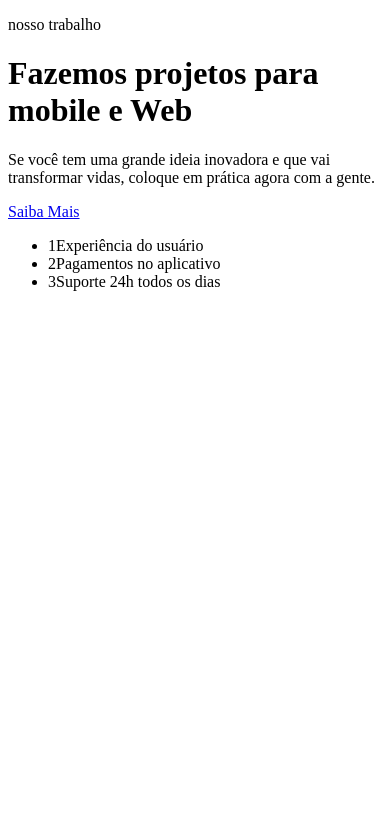
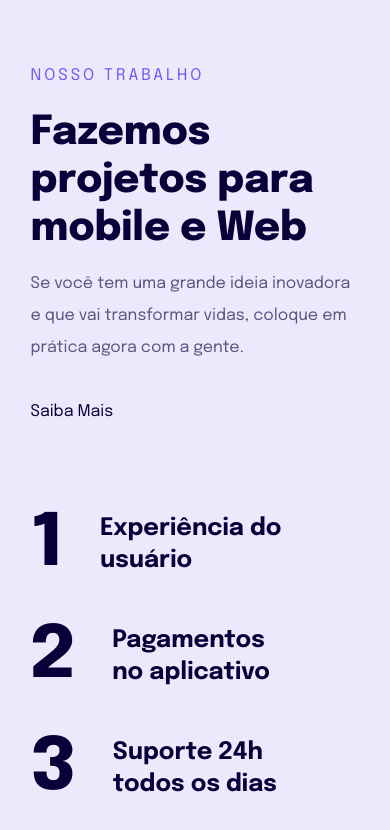
Before and after one commit to dev-rafael92as/explorerRocketseat, a plain HTML site: page Projeto04/index.html in a window 390 px wide. Drawn offline with Linux system fonts and the light colour scheme.

Commit message:
Finalização Estilização e Responsividade

```diff
--- a/Projeto04/assets/style.css
+++ b/Projeto04/assets/style.css
@@ -0,0 +1,119 @@
+@import url('https://fonts.googleapis.com/css2?family=Epilogue:wght@400;700;800&display=swap');
+
+:root {
+    font-size: 62.5%;
+}
+
+* {
+    margin: 0;
+    padding: 0;
+    box-sizing: border-box;
+}
+
+body {
+    background-color: #ECE9FD;
+    font-family: 'Epilogue', sans-serif;
+
+    font-size: 1.6rem;
+    padding: 6.0rem 2.3rem 6.6rem;
+}
+
+main {
+    margin: 0 auto;
+    max-width: 32.9rem;
+}
+
+h1 {
+    font-weight: 800;
+    font-size: 4.0rem;
+    line-height: 4.8rem;
+    color: #090039;
+    margin-bottom: 1.5rem;
+}
+
+p {
+    font-style: normal;
+    font-weight: 400;
+    font-size: 1.6rem;
+    line-height: 3.2rem;
+    color: rgba(10, 0, 57, 0.64);
+    margin-bottom: 3.2rem;
+}
+
+a {
+    display: inline-block;
+    font-weight: 400;
+    font-size: 1.6rem;
+    line-height: 3.2rem;
+    color: #090039;
+    text-decoration: none;
+    margin-bottom: 7.7rem;
+}
+
+a:hover {
+    font-weight: 700;
+}
+
+ul {
+    display: flex;
+    flex-direction: column;
+    gap: 3.2rem;
+}
+
+li {
+    list-style: none;
+    display: flex;
+    align-items: center;
+
+    font-style: normal;
+    font-weight: 700;
+    font-size: 2.4rem;
+    line-height: 3.2rem;
+    color: #090039;
+    max-width: 25.7rem;
+}
+
+span {
+    font-weight: 800;
+    font-size: 7.2rem;
+    line-height: 8.0rem;
+    letter-spacing: -0.2rem;
+    color: #090039;
+
+    margin-right: 3.8rem;
+}
+
+.main-subtitle {
+    text-transform: uppercase;
+    color: #7158EF;
+    font-weight: 400;
+    font-size: 1.6rem;
+    line-height: 3.2rem;
+    letter-spacing: 0.3rem;
+
+    margin-bottom: 1.7rem;
+}
+
+@media (min-width: 40em) {
+    body {
+        padding: 8.0rem;
+    }
+
+    main {
+        display: flex;
+        gap: 116px;
+        max-width: 1021px;
+    }
+
+    div {
+        max-width: 454px;
+    }
+
+    ul {
+        padding-top: 74px;
+    }
+
+    li {
+        max-width: 450px;
+    }
+}
--- a/Projeto04/index.html
+++ b/Projeto04/index.html
@@ -9,13 +9,15 @@
 </head>
 <body>
     <main>
-        <p>nosso trabalho</p>
+        <div>
+            <p class="main-subtitle">nosso trabalho</p>
 
-        <h1>Fazemos projetos para mobile e Web</h1>
+            <h1>Fazemos projetos para mobile e Web</h1>
 
-        <p>Se você tem uma grande ideia inovadora e que vai transformar vidas, coloque em prática agora com a gente.</p>
+            <p>Se você tem uma grande ideia inovadora e que vai transformar vidas, coloque em prática agora com a gente.</p>
 
-        <a href="#">Saiba Mais</a>
+            <a href="#">Saiba Mais</a>
+        </div>
 
         <ul>
             <li><span>1</span>Experiência do usuário</li>
```
